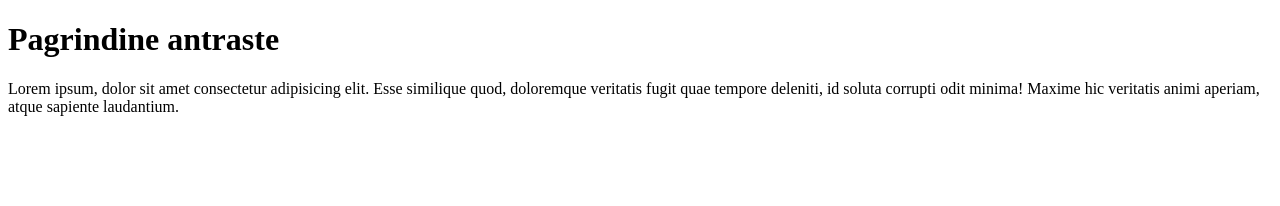
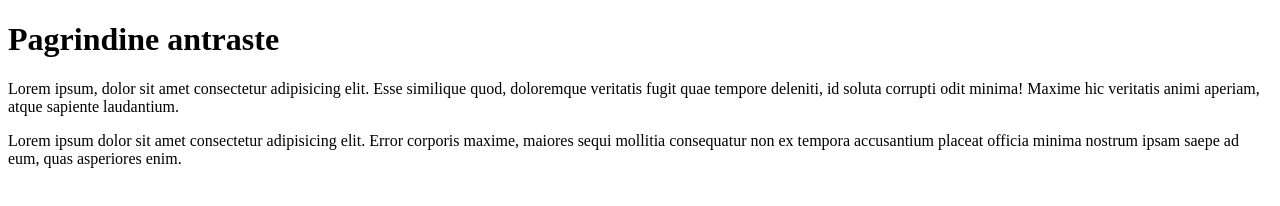
Before and after one commit to front-end-by-rimantas/50-grupe-git-branch, a plain HTML site: page index.html in a window 1280 px wide. Drawn offline with Linux system fonts and the light colour scheme.

Commit message:
Antras p

```diff
--- a/index.html
+++ b/index.html
@@ -10,6 +10,7 @@
 <body>
     <h1>Pagrindine antraste</h1>
     <p>Lorem ipsum, dolor sit amet consectetur adipisicing elit. Esse similique quod, doloremque veritatis fugit quae tempore deleniti, id soluta corrupti odit minima! Maxime hic veritatis animi aperiam, atque sapiente laudantium.</p>
+    <p>Lorem ipsum dolor sit amet consectetur adipisicing elit. Error corporis maxime, maiores sequi mollitia consequatur non ex tempora accusantium placeat officia minima nostrum ipsam saepe ad eum, quas asperiores enim.</p>
 </body>
 
 </html>
```
